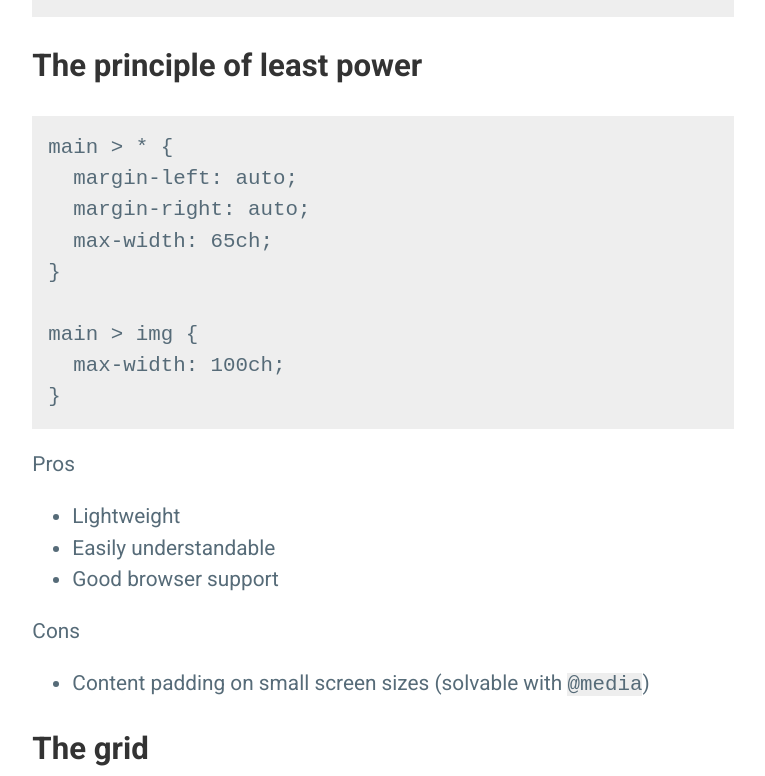
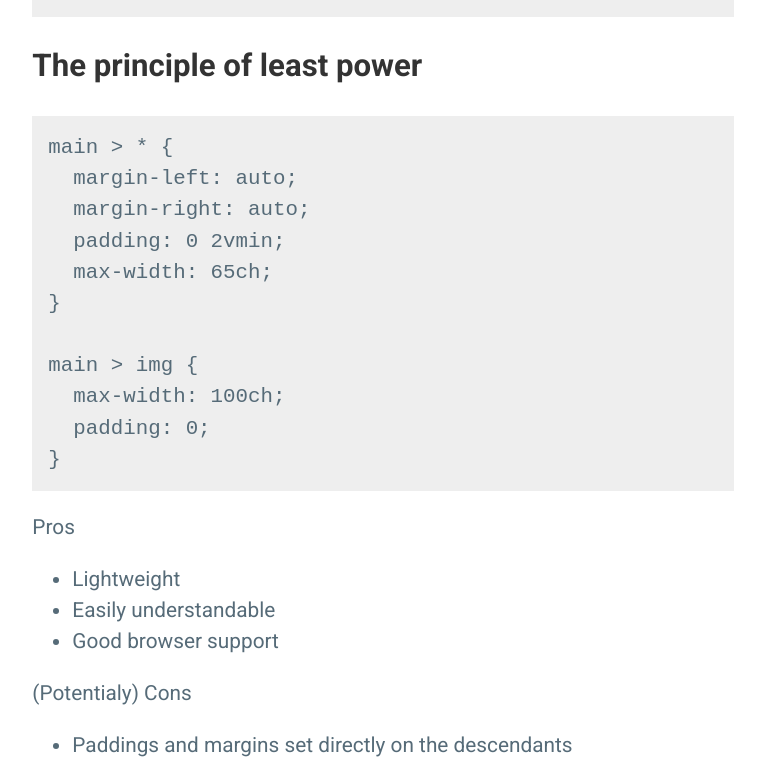
Before and after one commit to filipjakov/fluid-responsive-design-study, a website built with Parcel: page src/layout/full-bleed.html in a window 1280 px wide. Shown: the part 1179-1955 px from the top of the page, without its empty margins (257-1022 px from the left). Built offline with nearby package versions, Linux system fonts and the light colour scheme; some packages are replaced by stand-ins of ours.

Commit message:
feat: minor tweek

```diff
--- a/src/layout/full-bleed.html
+++ b/src/layout/full-bleed.html
@@ -40,11 +40,13 @@
 			<pre><code>main > * {
   margin-left: auto;
   margin-right: auto;
+  padding: 0 2vmin;
   max-width: 65ch;
 }
 
 main > img {
   max-width: 100ch;
+  padding: 0;
 }</code></pre>
 
 			Pros
@@ -54,9 +56,9 @@ main > img {
 				<li>Good browser support</li>
 			</ul>
 
-			Cons
+			(Potentialy) Cons
 			<ul>
-				<li>Content padding on small screen sizes (solvable with <code>@media</code>)</li>
+				<li>Paddings and margins set directly on the descendants</li>
 			</ul>
 		</section>
 
@@ -118,7 +120,7 @@ main > img {
   ...
 }</code></pre>
 
-			<p>Now we have a dynamic and maintainable layout!</p>
+			<p>Check the demo:</p>
 
 			<iframe height="350px" src="https://codepen.io/filipjakov/embed/mdrGQmX" frameborder="0"></iframe>
 		</section>
```
